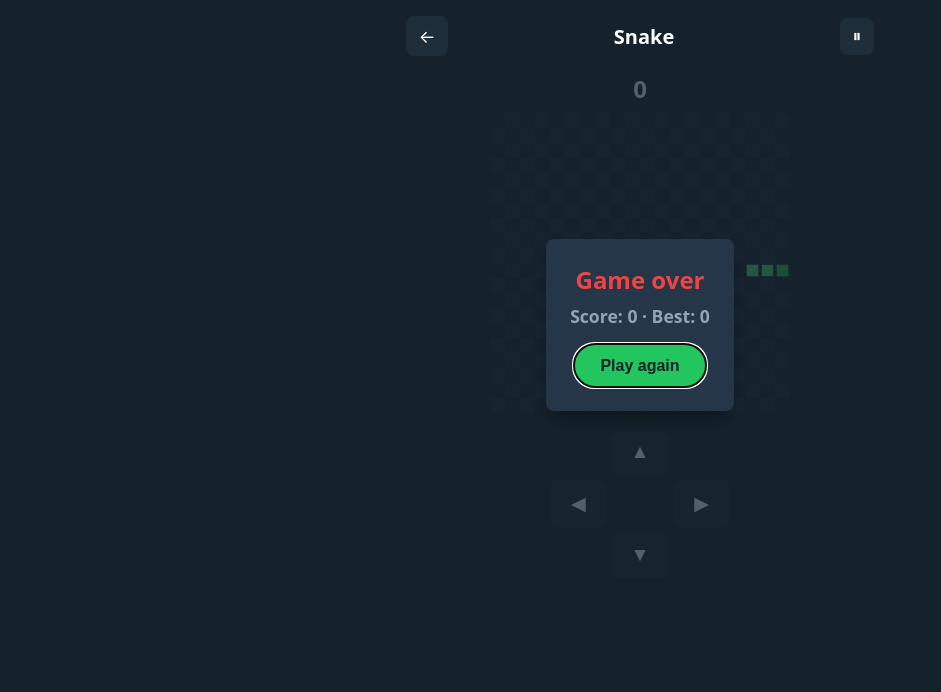
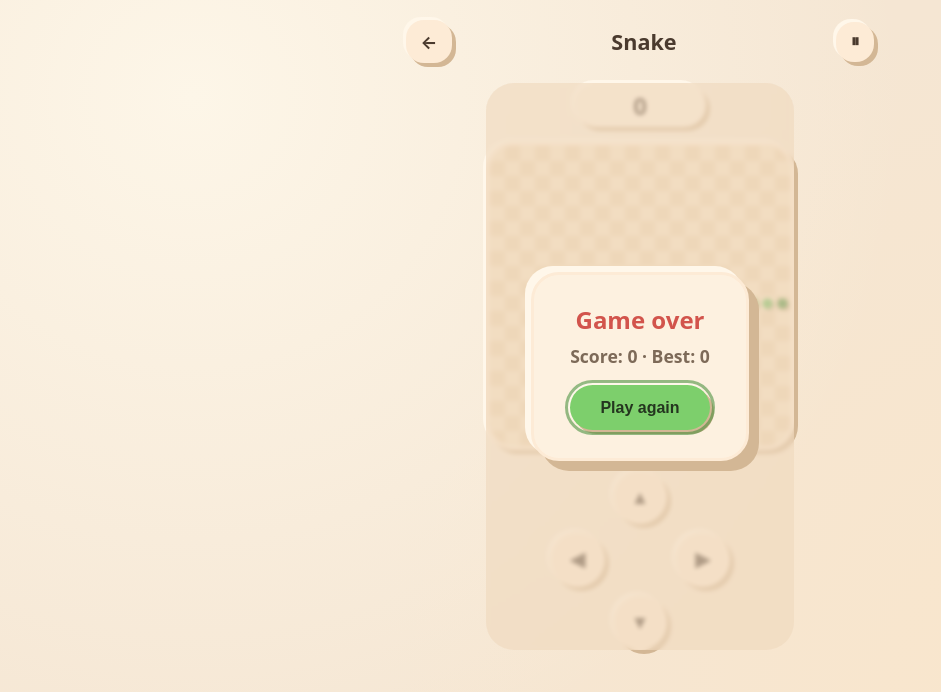
Before and after one commit to Patrama/Time-o-Learn, a plain HTML site: page page/game-content/normal-snake/index.html in a window 1280 px wide. Shown: the whole page, without its empty margins (0-941 px from the left). Drawn offline with Linux system fonts and the light colour scheme.

Commit message:
style: update theme and enhance layout for Snake game

```diff
--- a/page/game-content/normal-snake/index.html
+++ b/page/game-content/normal-snake/index.html
@@ -8,28 +8,53 @@
       name="viewport"
       content="width=device-width, initial-scale=1, viewport-fit=cover"
     />
-    <meta name="theme-color" content="#15222c" />
+    <meta name="theme-color" content="#f5e6d3" />
     <title>Snake — Time-o-Learn</title>
 
     <style>
       /* ============================================================
-       Tokens & Base Variables (tokens.css fallback)
+       Tokens & Base Variables (claymorphism palette)
        ============================================================ */
       :root {
-        --surface-000: #15222c;
-        --surface-010: #1d2d3a;
-        --surface: #243647;
-        --brand-050: #4ade80;
-        --brand-strong: #22c55e;
-        --brand: #22c55e;
-        --status-ok: #f43f5e;
-        --status-fail: #ef4444;
-        --text: #ffffff;
-        --text-muted: #94a3b8;
-        --radius-md: 8px;
-        --radius-lg: 12px;
+        --surface-000: #f5e6d3;
+        --surface-010: #fdebd6;
+        --surface: #fdf1e0;
+        --surface-deep: #efd9bd;
+
+        --clay-shadow-dark: #d3b795;
+        --clay-shadow-light: #fff7ea;
+
+        --brand-050: #63b855;
+        --brand-strong: #3f8a34;
+        --brand: #7dcf6c;
+
+        --status-ok: #f0653f;
+        --status-fail: #d2544c;
+
+        --text: #4a3a2e;
+        --text-muted: #7d6a58;
+
+        --game-board: #f2ddc0;
+        --game-cell-a: #f6e4c8;
+        --game-cell-b: #edd5b4;
+        --snake-shadow: rgba(139, 108, 71, 0.4);
+        --food-deep: #cf4f2e;
+        --food-highlight: rgba(255, 255, 255, 0.7);
+
+        --radius-md: 18px;
+        --radius-lg: 28px;
         --radius-full: 9999px;
-        --shadow-lg: 0 10px 15px -3px rgba(0, 0, 0, 0.3);
+
+        --shadow-clay-sm:
+          4px 4px 0 var(--clay-shadow-dark),
+          -3px -3px 0 var(--clay-shadow-light);
+        --shadow-clay-lg:
+          10px 10px 0 var(--clay-shadow-dark),
+          -6px -6px 0 var(--clay-shadow-light);
+        --shadow-clay-inset:
+          inset 4px 4px 8px rgba(190, 150, 110, 0.45),
+          inset -4px -4px 8px rgba(255, 255, 255, 0.65);
+
         --game-cols: 20;
         --game-cell: 18px;
       }
@@ -43,7 +68,10 @@
       body.game-page {
         margin: 0;
         padding: 0;
-        background-color: var(--surface-000);
+        background:
+          radial-gradient(circle at 15% 12%, #fdf6e8 0%, transparent 55%),
+          radial-gradient(circle at 85% 88%, #f9e6cc 0%, transparent 55%),
+          var(--surface-000);
         color: var(--text);
         font-family:
           system-ui,
@@ -56,15 +84,19 @@
       }
       .skip-link {
         position: absolute;
-        top: -40px;
+        top: -60px;
         left: 0;
-        background: var(--brand);
-        color: var(--surface-000);
-        padding: 8px;
+        background: var(--brand-strong);
+        color: #ffffff;
+        padding: 10px 16px;
+        border-radius: var(--radius-full);
+        font-weight: 700;
+        text-decoration: none;
         z-index: 100;
       }
       .skip-link:focus {
-        top: 0;
+        top: 12px;
+        left: 12px;
       }
       .game-header {
         width: 100%;
@@ -72,33 +104,57 @@
         display: flex;
         align-items: center;
         justify-content: space-between;
-        padding: 1rem;
+        padding: 1.25rem 1rem 0.75rem;
       }
       .game-title {
         margin: 0;
-        font-size: 1.25rem;
+        font-size: 1.35rem;
+        font-weight: 800;
+        color: var(--text);
       }
       .icon-btn {
         background: var(--surface-010);
         color: var(--text);
         border: none;
         border-radius: var(--radius-md);
-        padding: 0.5rem 0.8rem;
+        padding: 0.6rem 0.9rem;
         cursor: pointer;
         text-decoration: none;
         font-size: 1.1rem;
+        font-weight: 700;
+        box-shadow: var(--shadow-clay-sm);
+        transition: box-shadow 0.15s ease, transform 0.15s ease;
+      }
+      .icon-btn:hover {
+        transform: translateY(-1px);
+      }
+      .icon-btn:active {
+        transform: translateY(2px);
+        box-shadow: var(--shadow-clay-inset);
+      }
+      .icon-btn:focus-visible {
+        outline: 3px solid
+          color-mix(in srgb, var(--brand-strong) 55%, transparent);
+        outline-offset: 2px;
       }
       .game-stage-wrap {
         width: 100%;
         display: flex;
         justify-content: center;
-        padding: 0 1rem 1rem;
+        padding: 0.5rem 1rem 1.5rem;
       }
       .game-hud {
         font-size: 1.5rem;
-        font-weight: bold;
+        font-weight: 800;
         text-align: center;
-        margin-bottom: 0.5rem;
+        margin: 0 auto 0.9rem;
+        width: fit-content;
+        min-width: 132px;
+        padding: 0.35rem 1.6rem;
+        background: var(--surface);
+        border-radius: var(--radius-full);
+        box-shadow: var(--shadow-clay-sm);
+        color: var(--text);
       }
       .sr-only {
         position: absolute;
@@ -114,19 +170,33 @@
       .dpad {
         display: grid;
         grid-template-columns: repeat(3, 1fr);
-        gap: 5px;
+        gap: 8px;
         width: 180px;
-        margin: 1rem auto 0;
+        margin: 1.25rem auto 0;
       }
       .dpad-btn {
         background: var(--surface-010);
         color: var(--text);
         border: none;
-        border-radius: var(--radius-md);
+        border-radius: var(--radius-full);
         padding: 12px;
         font-size: 1.2rem;
+        font-weight: 700;
+        line-height: 1;
+        aspect-ratio: 1;
         cursor: pointer;
         touch-action: manipulation;
+        box-shadow: var(--shadow-clay-sm);
+        transition: box-shadow 0.15s ease, transform 0.15s ease;
+      }
+      .dpad-btn:active {
+        transform: translateY(2px);
+        box-shadow: var(--shadow-clay-inset);
+      }
+      .dpad-btn:focus-visible {
+        outline: 3px solid
+          color-mix(in srgb, var(--brand-strong) 55%, transparent);
+        outline-offset: 2px;
       }
 
       /* ============================================================
@@ -145,8 +215,13 @@
         touch-action: none;
         cursor: pointer;
         display: block;
-        background: var(--surface-010);
-        border-radius: var(--radius-md);
+        background: var(--game-board);
+        border-radius: var(--radius-lg);
+        border: 4px solid var(--surface-010);
+        box-shadow:
+          var(--shadow-clay-sm),
+          inset 5px 5px 10px rgba(190, 150, 110, 0.4),
+          inset -5px -5px 10px rgba(255, 255, 255, 0.55);
       }
 
       #hud-score {
@@ -158,7 +233,8 @@
         inset: 0;
         display: none;
         place-items: center;
-        background: color-mix(in srgb, var(--surface-000) 72%, transparent);
+        background: color-mix(in srgb, var(--surface-deep) 62%, transparent);
+        backdrop-filter: blur(2px);
         border-radius: var(--radius-lg);
         z-index: 10;
       }
@@ -169,10 +245,11 @@
 
       .overlay-card {
         text-align: center;
-        padding: 1.5rem;
+        padding: 1.75rem 2.25rem;
         background: var(--surface);
-        border-radius: var(--radius-md);
-        box-shadow: var(--shadow-lg);
+        border-radius: var(--radius-lg);
+        border: 3px solid var(--surface-010);
+        box-shadow: var(--shadow-clay-lg);
         max-width: 90%;
       }
 
@@ -188,12 +265,12 @@
       }
 
       .overlay-paused {
-        color: var(--brand);
+        color: var(--brand-strong);
       }
 
       .overlay-score {
         display: block;
-        margin: 0 0 1rem;
+        margin: 0 0 1.1rem;
         font-size: 1.1rem;
         font-weight: 600;
         color: var(--text-muted);
@@ -201,20 +278,29 @@
 
       .btn-primary {
         display: inline-block;
-        min-width: 132px;
-        padding: 0.8rem 1.4rem;
+        min-width: 140px;
+        padding: 0.85rem 1.5rem;
         border: none;
         border-radius: var(--radius-full);
         background: var(--brand);
-        color: var(--surface-000);
+        color: #24351f;
         font-size: 1rem;
-        font-weight: 700;
+        font-weight: 800;
         cursor: pointer;
         touch-action: manipulation;
+        box-shadow: var(--shadow-clay-sm);
+        transition: box-shadow 0.15s ease, transform 0.15s ease;
       }
 
       .btn-primary:active {
-        transform: translateY(1px);
+        transform: translateY(2px);
+        box-shadow: var(--shadow-clay-inset);
+      }
+
+      .btn-primary:focus-visible {
+        outline: 3px solid
+          color-mix(in srgb, var(--brand-strong) 55%, transparent);
+        outline-offset: 2px;
       }
 
       @media (min-width: 600px) {
@@ -228,7 +314,10 @@
 
       @media (prefers-reduced-motion: reduce) {
         .game-overlay,
-        .overlay-card {
+        .overlay-card,
+        .icon-btn,
+        .dpad-btn,
+        .btn-primary {
           transition: none;
         }
       }
@@ -510,12 +599,27 @@
         var palette = null;
         function loadPalette() {
           palette = {
-            bg: cssVar("--surface-000"),
-            board: cssVar("--surface-010"),
+            board: cssVar("--game-board"),
+            cellA: cssVar("--game-cell-a"),
+            cellB: cssVar("--game-cell-b"),
             snake: cssVar("--brand-050"),
             snakeHead: cssVar("--brand-strong"),
+            snakeShadow: cssVar("--snake-shadow"),
             food: cssVar("--status-ok"),
+            foodDeep: cssVar("--food-deep"),
+            foodHighlight: cssVar("--food-highlight"),
           };
+        }
+
+        function rrect(x, y, w, h, r) {
+          r = Math.min(r, w / 2, h / 2);
+          ctx.beginPath();
+          ctx.moveTo(x + r, y);
+          ctx.arcTo(x + w, y, x + w, y + h, r);
+          ctx.arcTo(x + w, y + h, x, y + h, r);
+          ctx.arcTo(x, y + h, x, y, r);
+          ctx.arcTo(x, y, x + w, y, r);
+          ctx.closePath();
         }
 
         function draw() {
@@ -524,37 +628,55 @@
           var cw = w / COLS;
           var ch = h / ROWS;
 
+          // Recessed clay board
           ctx.fillStyle = palette.board;
           ctx.fillRect(0, 0, w, h);
 
-          ctx.fillStyle = palette.bg;
+          // Clay checkerboard
           for (var y = 0; y < ROWS; y++) {
             for (var x = 0; x < COLS; x++) {
-              if ((x + y) % 2 === 0) ctx.fillRect(x * cw, y * ch, cw, ch);
+              ctx.fillStyle = (x + y) % 2 === 0 ? palette.cellA : palette.cellB;
+              ctx.fillRect(x * cw, y * ch, cw, ch);
             }
           }
 
-          ctx.fillStyle = palette.food;
+          // Glossy clay food ball
+          var fx = (food.x + 0.5) * cw;
+          var fy = (food.y + 0.5) * ch;
+          var fr = Math.min(cw, ch) * 0.38;
+          var grad = ctx.createRadialGradient(
+            fx - fr * 0.35,
+            fy - fr * 0.35,
+            fr * 0.1,
+            fx,
+            fy,
+            fr,
+          );
+          grad.addColorStop(0, palette.foodHighlight);
+          grad.addColorStop(0.45, palette.food);
+          grad.addColorStop(1, palette.foodDeep);
+          ctx.fillStyle = grad;
           ctx.beginPath();
-          ctx.arc(
-            (food.x + 0.5) * cw,
-            (food.y + 0.5) * ch,
-            Math.min(cw, ch) * 0.36,
-            0,
-            Math.PI * 2,
-          );
+          ctx.arc(fx, fy, fr, 0, Math.PI * 2);
           ctx.fill();
 
+          // Clay pellet snake
           for (var i = 0; i < snake.length; i++) {
             var seg = snake[i];
-            var pad = Math.max(1, Math.min(cw, ch) * 0.12);
+            var pad = Math.max(1, Math.min(cw, ch) * 0.16);
+            var r = Math.min(cw, ch) * 0.3;
+            var sx = seg.x * cw + pad;
+            var sy = seg.y * ch + pad;
+            var sw = cw - pad * 2;
+            var sh = ch - pad * 2;
+
+            ctx.fillStyle = palette.snakeShadow;
+            rrect(sx + 2, sy + 2, sw, sh, r);
+            ctx.fill();
+
             ctx.fillStyle = i === 0 ? palette.snakeHead : palette.snake;
-            ctx.fillRect(
-              seg.x * cw + pad,
-              seg.y * ch + pad,
-              cw - pad * 2,
-              ch - pad * 2,
-            );
+            rrect(sx, sy, sw, sh, r);
+            ctx.fill();
           }
         }
 
```
Also changed, not shown: 1 other file.
